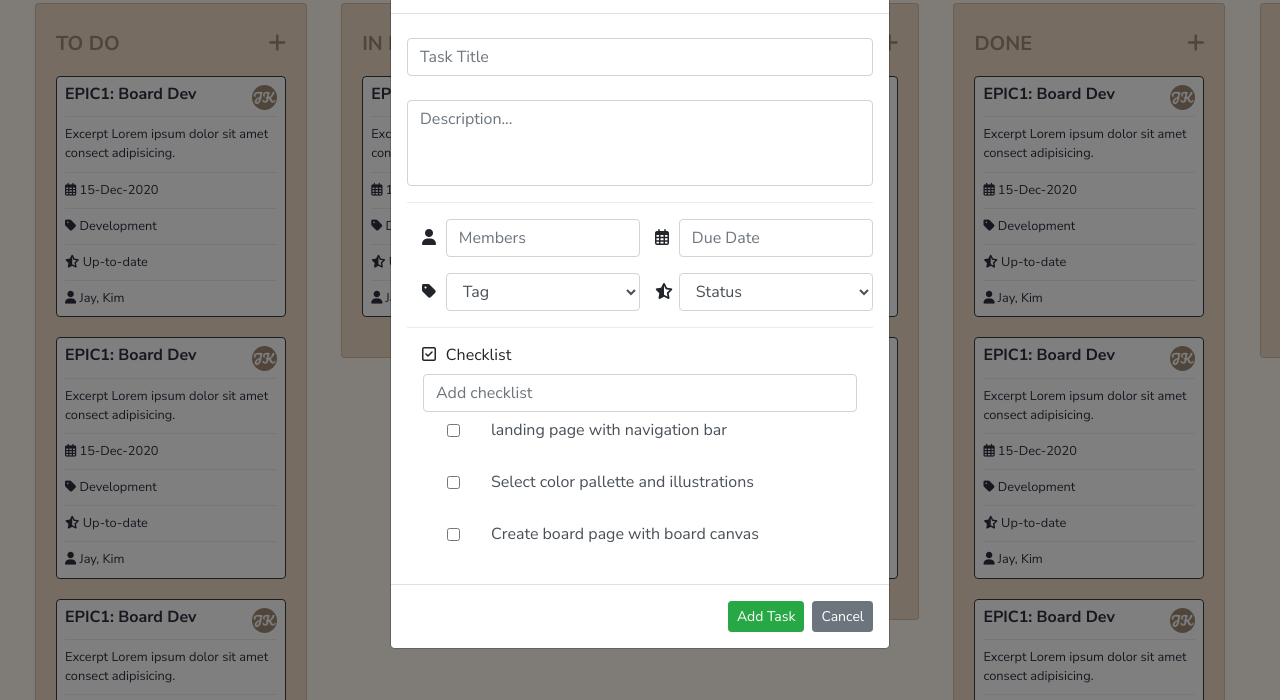
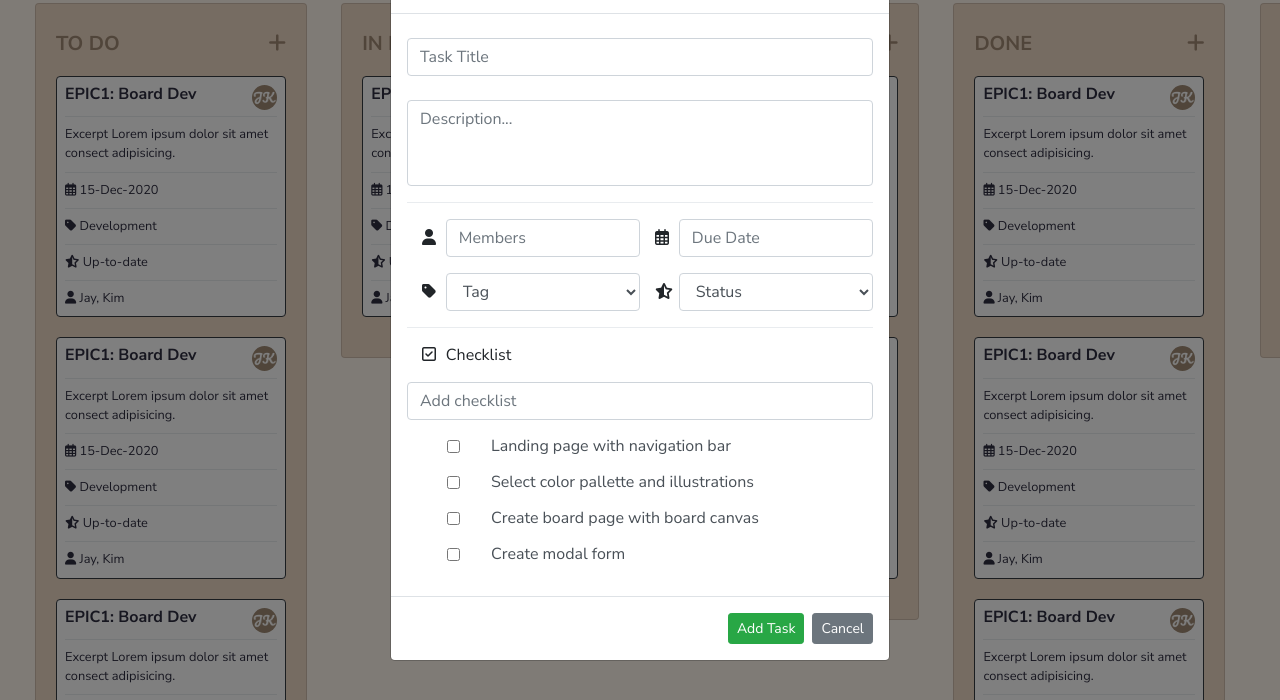
Before and after one commit to jayjwseo/jigmu, a plain HTML site: page board-page.html in a window 1280 px wide. Both pictures are taken after a click on the link 277 px from the left and 122 px from the top of the page. Shown: the part 78-778 px from the top of the page. Drawn offline with nearby package versions, Linux system fonts and the light colour scheme.

Commit message:
checklist fix

```diff
--- a/board-page.html
+++ b/board-page.html
@@ -572,15 +572,15 @@
                                 </div>
                             </div>
                             <div class="checkbox-container">
-                                <div class="input-group mb-3">
+                                <div class="input-group mt-2">
                                     <div class="input-group-text">
                                         <input class="form-check-input" type="checkbox" value=""
                                             aria-label="Checkbox for following text input">
                                     </div>
-                                    <span class="input-group-text">landing page with navigation bar</span>
+                                    <span class="input-group-text">Landing page with navigation bar</span>
                                 </div>
 
-                                <div class="input-group mb-3">
+                                <div class="input-group ">
                                     <div class="input-group-text">
                                         <input class="form-check-input" type="checkbox" value=""
                                             aria-label="Checkbox for following text input">
@@ -588,12 +588,20 @@
                                     <span class="input-group-text">Select color pallette and illustrations</span>
                                 </div>
 
-                                <div class="input-group mb-3">
+                                <div class="input-group ">
                                     <div class="input-group-text">
                                         <input class="form-check-input" type="checkbox" value=""
                                             aria-label="Checkbox for following text input">
                                     </div>
                                     <span class="input-group-text">Create board page with board canvas</span>
+                                </div>
+
+                                <div class="input-group mb-2">
+                                    <div class="input-group-text">
+                                        <input class="form-check-input" type="checkbox" value=""
+                                            aria-label="Checkbox for following text input">
+                                    </div>
+                                    <span class="input-group-text">Create modal form</span>
                                 </div>
                             </div>
                             <!-- End Checklist -->
--- a/css/styles.css
+++ b/css/styles.css
@@ -281,7 +281,7 @@ h2 {
 
 /* Modal Form - Checklist */
 .checklist {
-  margin: 0 1rem;
+  margin-top: 0.5rem;
 }
 
 .input-group-text {
@@ -292,7 +292,3 @@ h2 {
 .checkbox-container {
   margin: 0rem 3rem;
 }
-
-ul {
-  list-style: none;
-}
```
